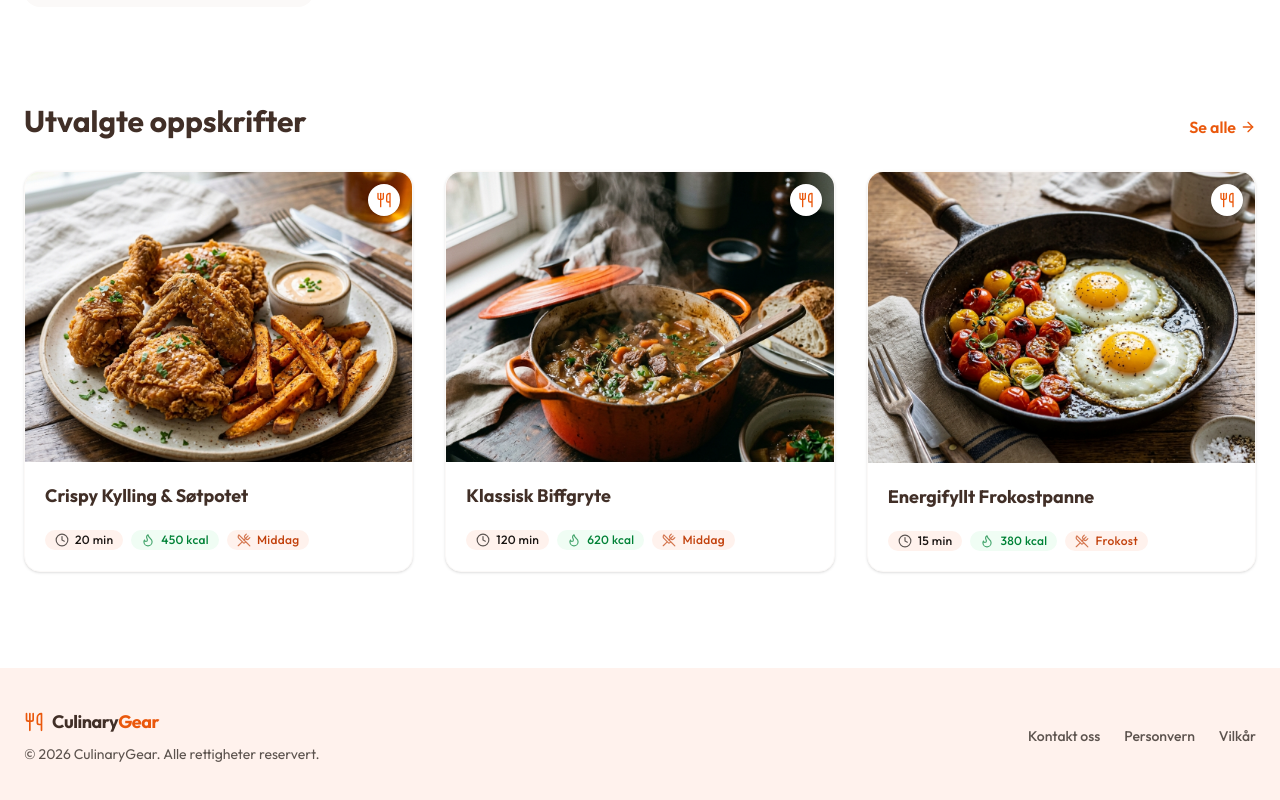
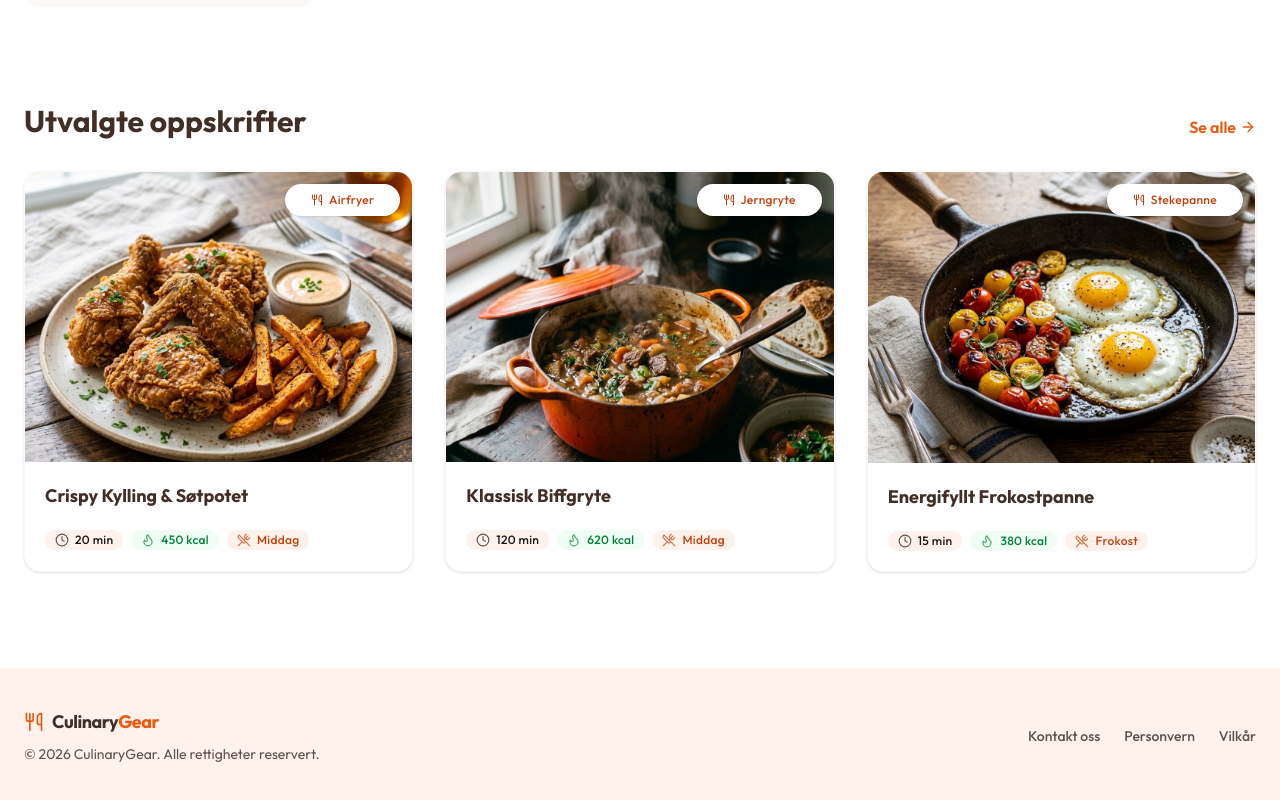
Before and after one commit to hyperst8/culinary-blog, a Next.js app in the folder frontend/: page / in a window 1280 px wide. Shown: the part 1294-2094 px from the top of the page. Built offline with nearby package versions, Linux system fonts and the light colour scheme.

Commit message:
Display dynamic category name

```diff
--- a/frontend/components/ui/RecipeCard.tsx
+++ b/frontend/components/ui/RecipeCard.tsx
@@ -1,16 +1,22 @@
-import Link from 'next/link';
-import Image from 'next/image';
-import { Badge } from './Badge';
-import { Recipe } from '@/lib/mockData';
-import { Utensils } from 'lucide-react';
+import Link from "next/link";
+import Image from "next/image";
+import { Badge } from "./Badge";
+import { Recipe, categories } from "@/lib/mockData";
+import { Utensils } from "lucide-react";
 
 interface RecipeCardProps {
   recipe: Recipe;
 }
 
 export function RecipeCard({ recipe }: RecipeCardProps) {
+  const category = categories.find((c) => c.id === recipe.categoryId);
+  const categoryName = category ? category.name : "";
+
   return (
-    <Link href={`/oppskrifter/${recipe.slug}`} className="group flex flex-col bg-surface rounded-2xl overflow-hidden shadow-sm hover:shadow-md transition-shadow border border-surface-muted">
+    <Link
+      href={`/oppskrifter/${recipe.slug}`}
+      className="group flex flex-col bg-surface rounded-2xl overflow-hidden shadow-sm hover:shadow-md transition-shadow border border-surface-muted"
+    >
       <div className="relative aspect-[4/3] w-full overflow-hidden bg-brand-50">
         {/* Placeholder if no image */}
         <div className="absolute inset-0 flex items-center justify-center text-brand-200">
@@ -27,8 +33,10 @@ export function RecipeCard({ recipe }: RecipeCardProps) {
         )}
 
         {/* Top right icon badge (as seen in design) */}
-        <div className="absolute top-3 right-3 w-8 h-8 bg-white rounded-full flex items-center justify-center text-brand-600 shadow-sm">
-          <Utensils className="w-4 h-4" />
+        <div className="absolute top-3 right-3 w-auto h-8 px-4 bg-white rounded-full flex items-center justify-center text-brand-600 text-sm shadow-sm">
+          <span className="inline-flex items-center gap-1.5  px-2.5 py-0.5 text-xs font-medium tracking-wide text-brand-700 ">
+            <Utensils className="w-3 h-3" /> {categoryName}
+          </span>
         </div>
       </div>
 
```
Also changed, not shown: frontend/app/oppskrifter/page.tsx (+19 -11 lines).
